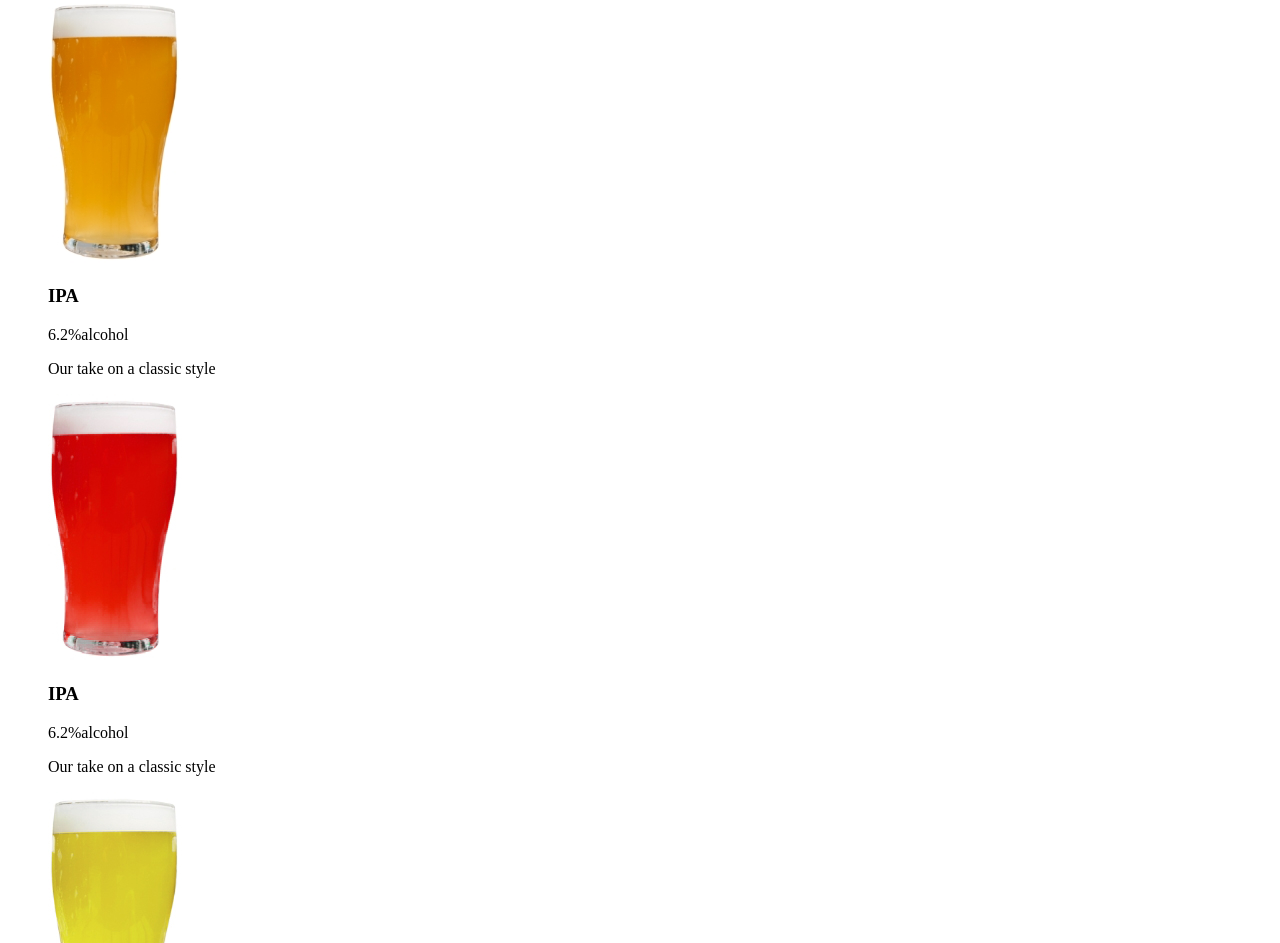
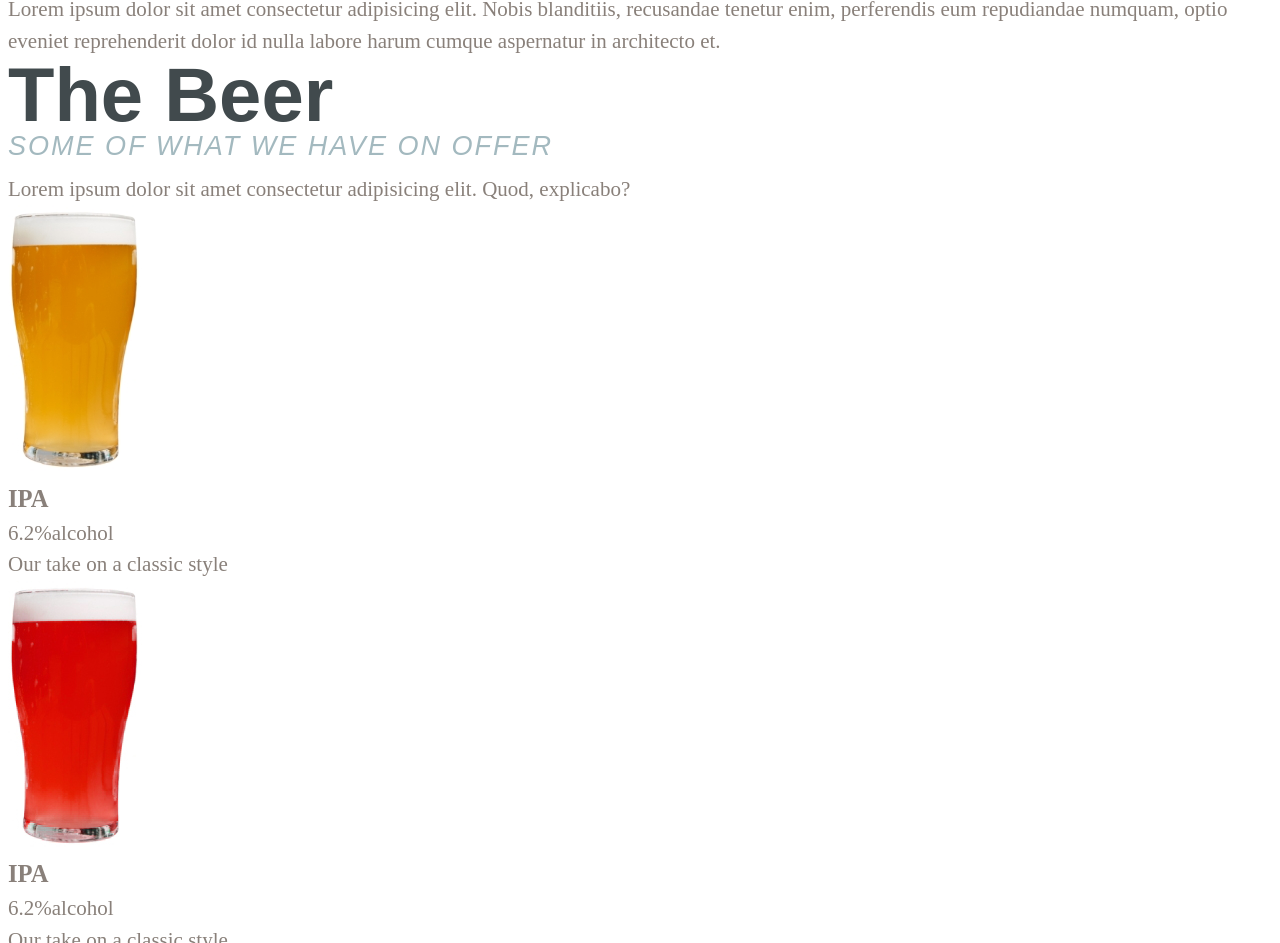
Before and after one commit to baxishrey/BreweryWebsite, a plain HTML site: page index.html in a window 1280 px wide. Shown: the part 796-1739 px from the top of the page. Drawn offline with Linux system fonts and the light colour scheme; a web font is replaced by a local one.

Commit message:
Color and typography

```diff
--- a/index.html
+++ b/index.html
@@ -5,6 +5,7 @@
     <meta charset="UTF-8">
     <meta name="viewport" content="width=device-width, initial-scale=1.0">
     <meta http-equiv="X-UA-Compatible" content="ie=edge">
+    <link rel="stylesheet" href="css/main.css">
     <title>Document</title>
 </head>
 
@@ -57,8 +58,9 @@
     </section>
 
     <section class="section section--beer">
-        <h2 class="section__title"></h2>
-        <p class="section__subtitle"></p>
+        <h2 class="section__title">The Beer</h2>
+        <p class="section__subtitle">Some of what we have on offer</p>
+        <p>Lorem ipsum dolor sit amet consectetur adipisicing elit. Quod, explicabo?</p>
         <div class="grid-carousel">
             <!-- carousel item 01 -->
             <figure class="grid-carousel__item">
--- /dev/null
+++ b/scss/abstracts/_colors.scss
@@ -0,0 +1,7 @@
+$clr-blue-dark: #414A4D;
+$clr-blue-base: #5A666a;
+$clr-blue-light: #A3B9BF;
+
+$clr-brown-dark: #89807A;
+$clr-brown-base: #AEA79E;
+$clr-brown-light: #D3CDC1;
--- /dev/null
+++ b/scss/abstracts/_typography.scss
@@ -0,0 +1,5 @@
+$ff-title: "fira-sans",sans-serif;
+$ff-body: "droid-serif",serif;
+
+$fw-normal: 400;
+$fw-bold: 700;
--- /dev/null
+++ b/scss/base/_typography.scss
@@ -0,0 +1,33 @@
+@import url("https://use.typekit.net/nie6qcv.css");
+
+body {
+    font-family: $ff-body;
+    font-size: 1.3125rem;
+    line-height: 1.5;
+    color: $clr-brown-dark;
+    font-weight: $fw-normal;
+}
+
+h1, h2, h3, p, figure {
+    margin: 0;
+}
+
+.section__title,
+.section__subtitle {
+    font-family: $ff-title;
+    line-height: 1;
+}
+
+.section__title {
+    font-size: 4.75rem;
+    color: $clr-blue-dark;
+}
+
+.section__subtitle {
+    font-size: 1.69rem;
+    color: $clr-blue-light;
+    font-style: italic;
+    text-transform: uppercase;
+    letter-spacing: 2px;
+    margin-bottom: .5em;
+}
--- a/scss/main.scss
+++ b/scss/main.scss
@@ -0,0 +1,4 @@
+@import 'abstracts/colors';
+@import 'abstracts/typography';
+
+@import 'base/typography'
```
Also changed, not shown: css/main.css (added), scss/abstracts/_mixins.scss (added), 2 other files.
